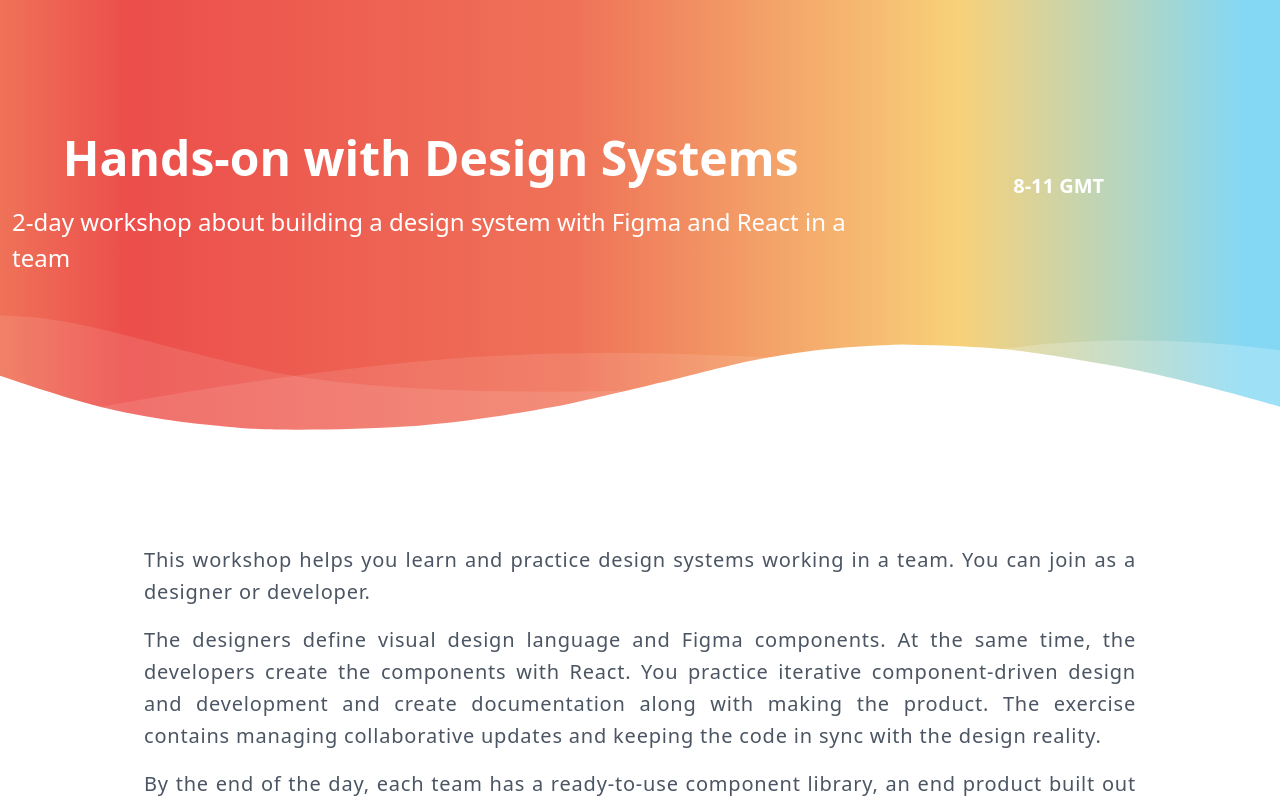
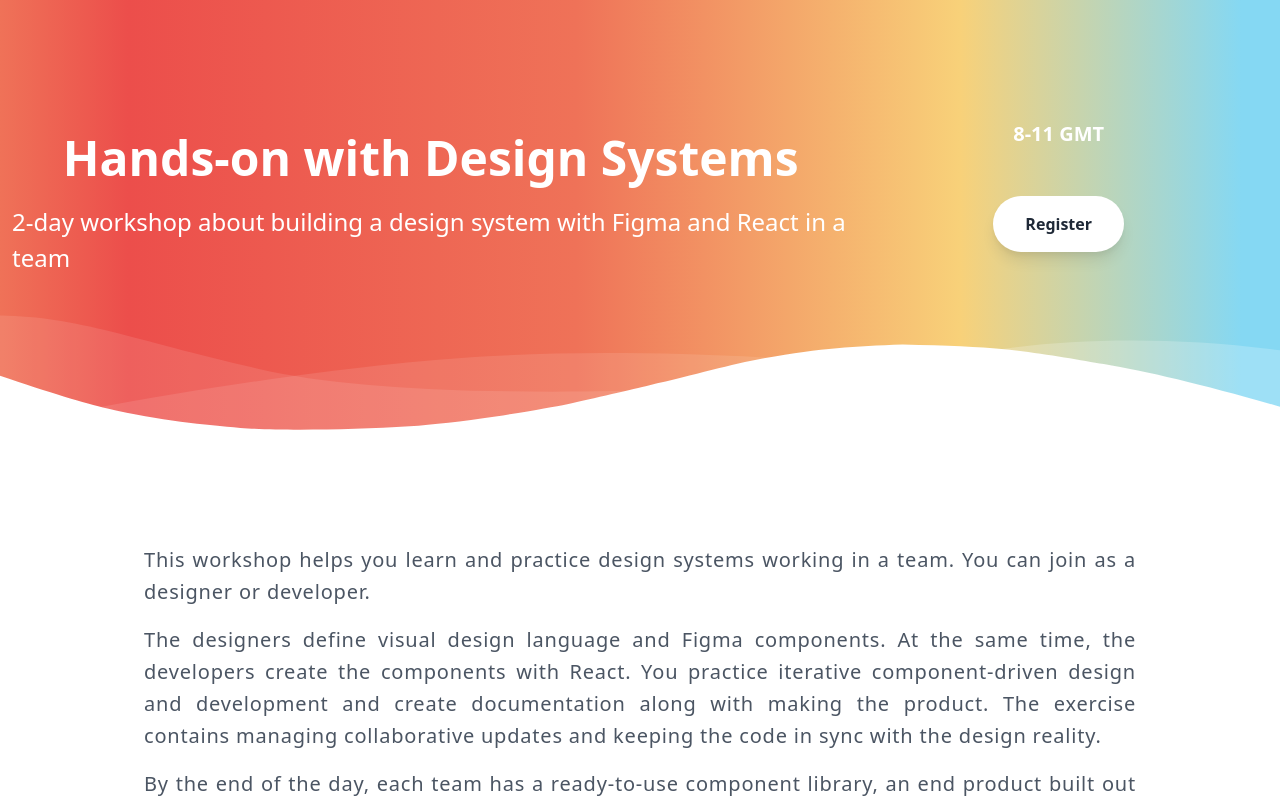
Before and after one commit to varya/hands-on-workshop, a Next.js app: page / in a window 1280 px wide. Shown: the top 800 px of the page. Built offline with nearby package versions, Linux system fonts and the light colour scheme.

Commit message:
Start sales

```diff
--- a/components/button.js
+++ b/components/button.js
@@ -13,25 +13,28 @@ const variants = {
     "gradient-simple text-white font-bold rounded-full py-2 px-4 shadow-lg focus:outline-none focus:shadow-outline transform transition hover:scale-105 duration-300 ease-in-out",
 };
 
-// const Button = React.forwardRef(
-//   ({ variant, className, name, ...props }, ref) => {
-//     const sendLog = () => {
-//       ReactGA.event({
-//         category: "REGISTRATION",
-//         action: "Click",
-//         label: name,
-//       });
-//     };
-//     return (
-//       <button
-//         {...props}
-//         ref={ref}
-//         onClick={() => sendLog()}
-//         className={clsx(className, "hover:underline", variants[variant])}
-//       ></button>
-//     );
-//   }
-// );
+const Button = React.forwardRef(
+  ({ variant, className, name, onClick, ...props }, ref) => {
+    const sendLog = () => {
+      ReactGA.event({
+        category: "REGISTRATION",
+        action: "Click",
+        label: name,
+      });
+    };
+    return (
+      <button
+        {...props}
+        ref={ref}
+        onClick={() => {
+          onClick && onClick();
+          sendLog();
+        }}
+        className={clsx(className, "hover:underline", variants[variant])}
+      ></button>
+    );
+  }
+);
 
-const Button = () => <div className="text-lg py-3"> COMING SOON</div>;
+// const Button = () => <div className="text-lg py-3"> COMING SOON</div>;
 export default Button;
--- a/pages/index.js
+++ b/pages/index.js
@@ -43,10 +43,16 @@ export default function IndexPage() {
         <div className="flex flex-col flex-grow w-full md:w-4/12 justify-center items-center text-center md:text-left">
           <p className="uppercase tracking-loose w-full text-center font-bold text-xl">
             <LocalTime start={10} end={13} />
+            {/* Details coming soon, stay tuned! */}
           </p>
-          {/* <Button variant="base" className="mb-0 mt-12" name="hero register">
+          <Button
+            variant="base"
+            className="mb-0 mt-12"
+            name="hero register"
+            onClick={() => location.href='https://www.eventbrite.fi/e/hands-on-with-design-systems-tickets-143823667461'}
+            >
             Register
-          </Button> */}
+          </Button>
         </div>
       </Hero>
       <SectionShape className="-mt-12 lg:-mt-24" />
@@ -333,6 +339,7 @@ export default function IndexPage() {
         <Button
           name="bottom-register"
           className="mx-auto lg:mx-0 hover:underline bg-white text-gray-800 font-bold rounded-full my-6 py-4 px-8 shadow-lg focus:outline-none focus:shadow-outline transform transition hover:scale-105 duration-300 ease-in-out"
+          onClick={() => location.href='https://www.eventbrite.fi/e/hands-on-with-design-systems-tickets-143823667461'}
         >
           Register
         </Button>
```
